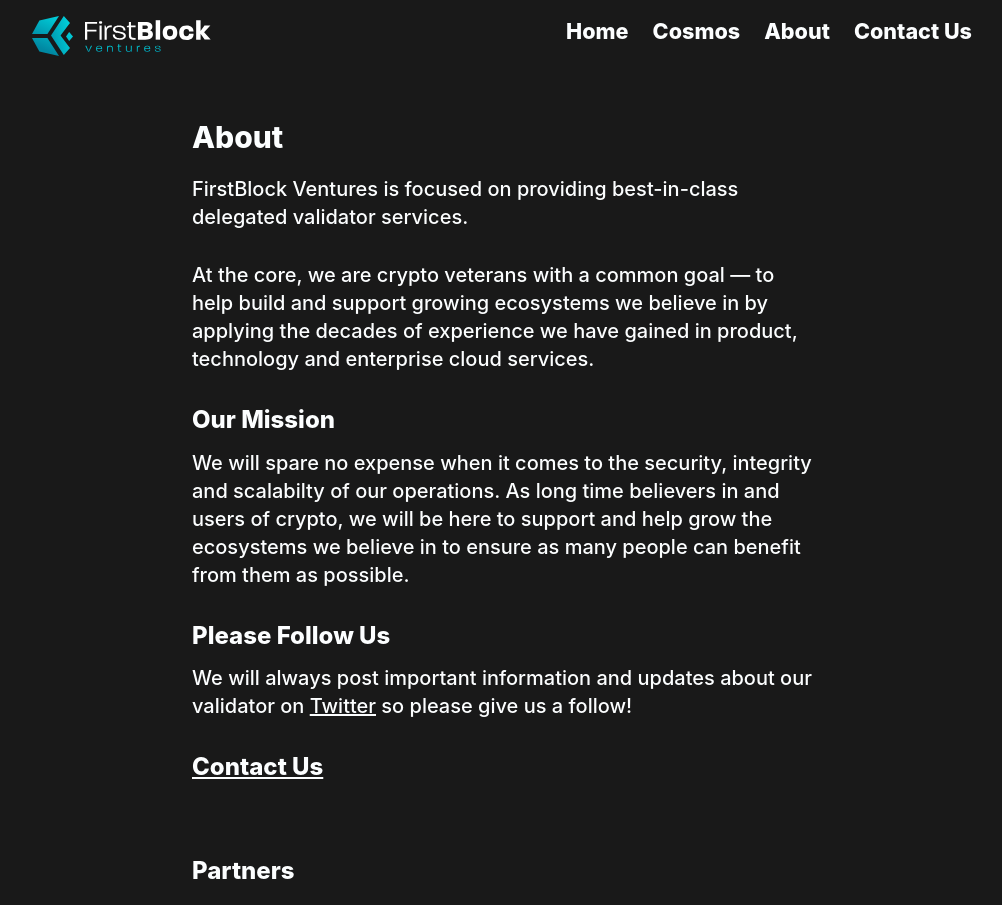
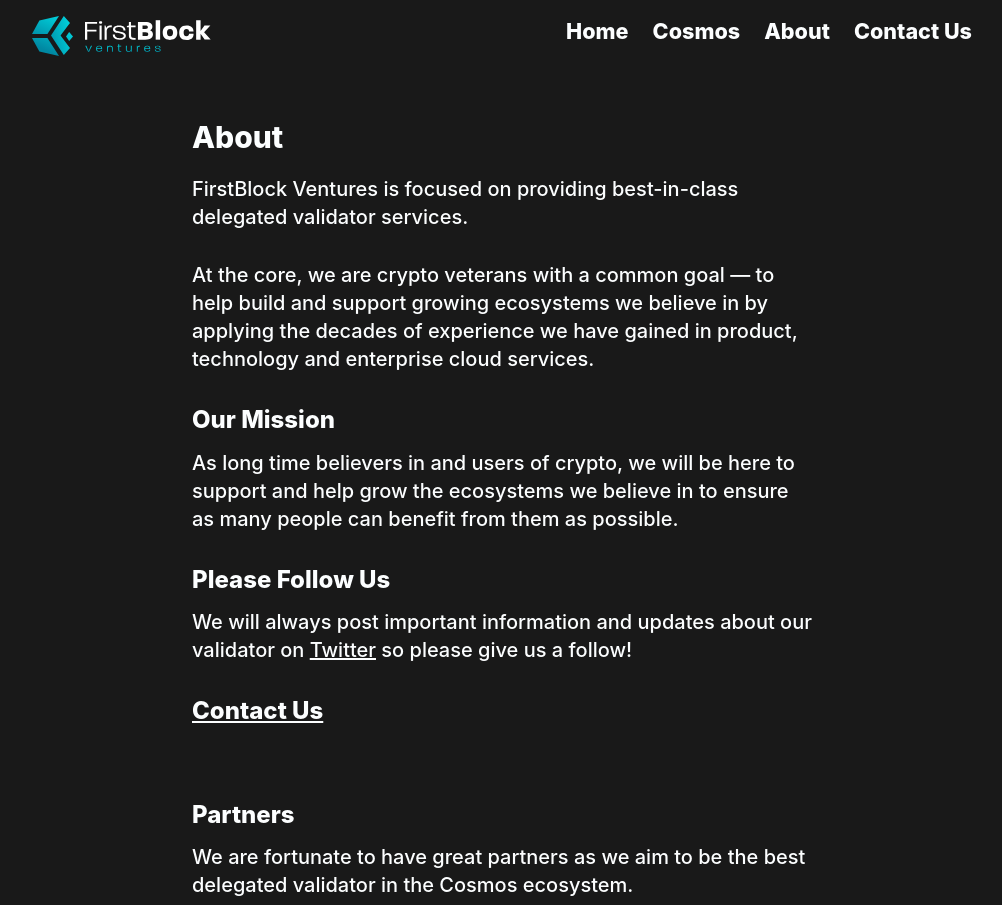
Before and after one commit to FirstBlock-CosmosVal/firstblock.io, a Jekyll site: the page built from about.md, in a window 1280 px wide, cut to the strip 0-905 px from the top of the page. Shown: the whole strip, without its empty margins (138-1140 px from the left). Built offline with Jekyll 4.4.1, drawn with Linux system fonts in a browser that asks for light colours.

Commit message:
Update about.md

```diff
--- a/about.md
+++ b/about.md
@@ -10,7 +10,7 @@
 At the core, we are crypto veterans with a common goal &mdash; to help build and support growing ecosystems we believe in by applying the decades of experience we have gained in product, technology and enterprise cloud services.
 
 ## Our Mission
-We will spare no expense when it comes to the security, integrity and scalabilty of our operations. As long time believers in and users of crypto, we will be here to support and help grow the ecosystems we believe in to ensure as many people can benefit from them as possible.
+As long time believers in and users of crypto, we will be here to support and help grow the ecosystems we believe in to ensure as many people can benefit from them as possible.
 
 ## Please Follow Us
 We will always post important information and updates about our validator on [Twitter](https://twitter.com/FirstBlockV) so please give us a follow!
```
